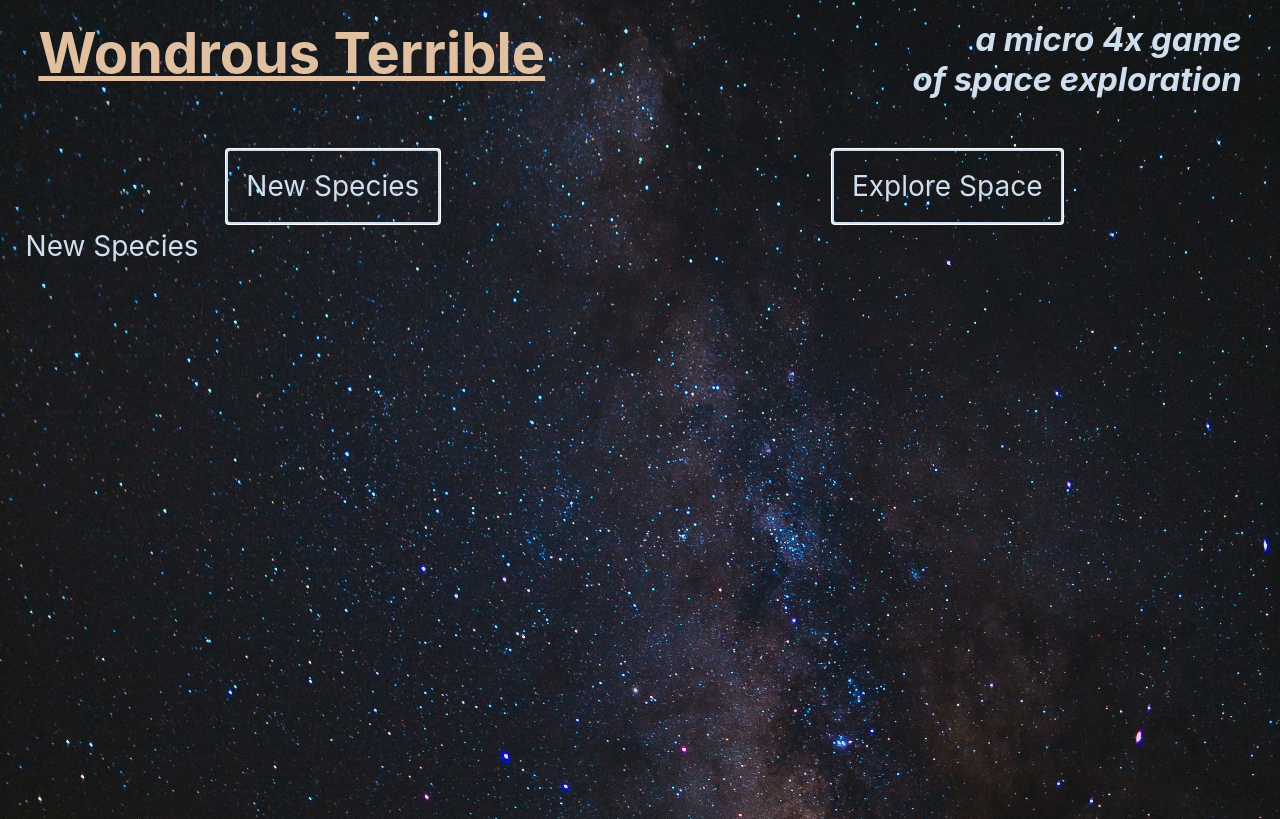
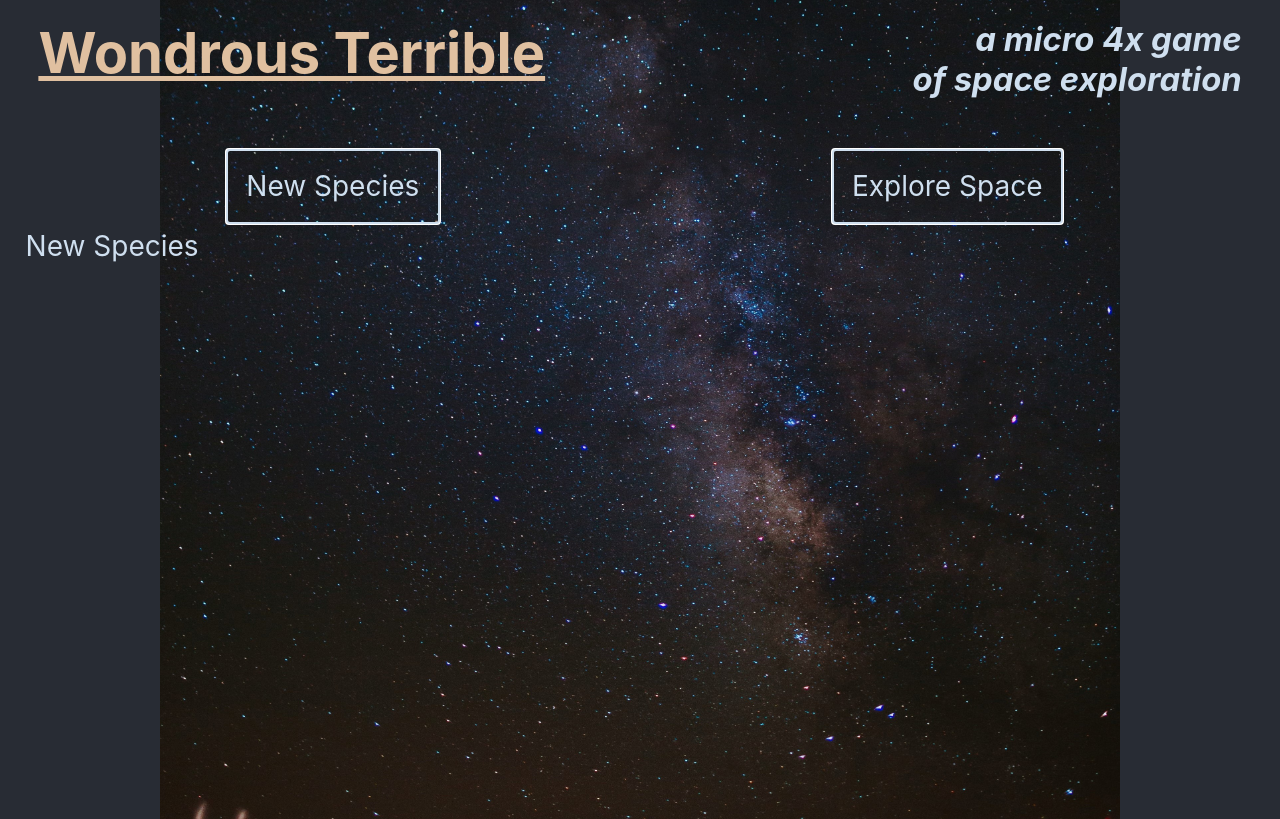
Before and after one commit to DeepSky8/wonderous_terrible, a React (Create React App) app: page /newSpecies in a window 1280 px wide. Built offline with nearby package versions, Linux system fonts and the light colour scheme.

Commit message:
Finalized background image center

```diff
--- a/src/components/Home.js
+++ b/src/components/Home.js
@@ -7,9 +7,12 @@ import Body from "./bodyElements/Body";
 const Home = () => {
     return (
         <div className="page-container">
-            <div>
-                <Header />
-                <Body />
+            <div className="display-container">
+                <div className="center-container">
+                    <Header />
+                    <Body />
+                </div>
+
             </div>
 
         </div>
--- a/src/components/introduction/Introduction.js
+++ b/src/components/introduction/Introduction.js
@@ -13,9 +13,9 @@ const Introduction = () => {
 
             </span>
             <span className="attribution">
-                <p className="noBottomMargin">Designed by Ian Hamilton</p>
+                <p className="noMarginBottom">Designed by Ian Hamilton</p>
                 <p className="noMargin">with assistance by Richard Kelly</p>
-                <p className='noTopMargin'>Photo by <a href="https://unsplash.com/@von_co?utm_source=unsplash&utm_medium=referral&utm_content=creditCopyText">Ivana Cajina</a> on <a href="https://unsplash.com/photos/asuyh-_ZX54?utm_source=unsplash&utm_medium=referral&utm_content=creditCopyText">Unsplash</a></p>
+                <p className='noMarginTop'>Photo by <a href="https://unsplash.com/@von_co?utm_source=unsplash&utm_medium=referral&utm_content=creditCopyText">Ivana Cajina</a> on <a href="https://unsplash.com/photos/asuyh-_ZX54?utm_source=unsplash&utm_medium=referral&utm_content=creditCopyText">Unsplash</a></p>
                 <Link to="/fullAttribution">Full Attribution and License available here</Link>
             </span>
 
--- a/src/styles/base/_base.scss
+++ b/src/styles/base/_base.scss
@@ -1,6 +1,5 @@
 .page-container {
     margin: 0 auto;
-    // max-width: 60rem;
     padding: 0;
     padding-bottom: $s-size;
     min-height: 100vh;
@@ -9,21 +8,13 @@
     background-repeat: no-repeat;
     background-attachment: fixed;
     background-size: 100%;
+    background-position: center;
 }
 
 @media only screen and (min-device-width: $desktop-breakpoint) {
-
     .page-container {
-        // margin: 0 auto;
-        // max-width: 60rem;
-        // padding: 0;
-        // padding-bottom: $s-size;
-        // min-height: 100vh;
-        // font-size: calc(12px + 2vmin);
         background-image: url("../../images/starBackground\(Shorter2\).jpg");
-        // background-repeat: no-repeat;
-        // background-attachment: fixed;
-        background-size: 100% 90rem;
+        background-size: 60rem 100%;
     }
 }
 
@@ -41,9 +32,7 @@ body {
 //     font-family: source-code-pro, Menlo, Monaco, Consolas, "Courier New", monospace;
 // }
 
-
-
-.noBottomMargin {
+.noMarginBottom {
     margin-bottom: 0;
 }
 
@@ -51,7 +40,7 @@ body {
     margin: 0;
 }
 
-.noTopMargin {
+.noMarginTop {
     margin-top: 0;
 }
 
```
